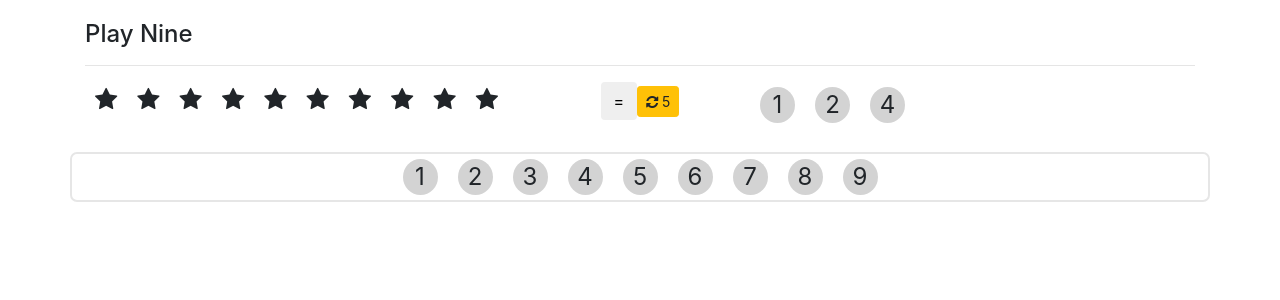
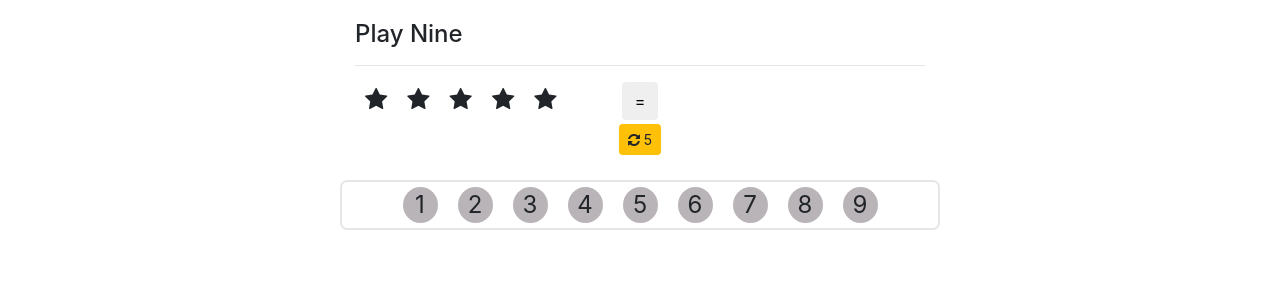
Before and after one commit to bobbyquennell/reactkatas, a React (Create React App) app: page / in a window 1280 px wide. Shown: the top 300 px of the page. Built offline with nearby package versions, Linux system fonts and the light colour scheme.

Commit message:
add interaction in the K3 UI

```diff
--- a/package.json
+++ b/package.json
@@ -6,6 +6,7 @@
     "axios": "^0.16.2",
     "bootstrap": "^4.0.0-alpha.6",
     "font-awesome": "^4.7.0",
+    "lodash": "^4.17.4",
     "react": "^15.6.1",
     "react-dom": "^15.6.1",
     "react-scripts": "1.0.8"
--- a/src/katas/K3/Anwser.js
+++ b/src/katas/K3/Anwser.js
@@ -1,12 +1,10 @@
 import React from 'react';
+import Number from './Number';
 
-
-const Anwser = ()=>{
+const Anwser = ({selectedNumbers, updateSelectedNumbers, decideClassName})=>{
     return(
         <div className="col-5">
-            <span className="number">1</span>
-            <span className="number">2</span>
-            <span className="number">4</span>
+          {selectedNumbers.map(i => <Number updateSelectedNumbers={updateSelectedNumbers} decideClassName="number" key={i} value={i}/>)}
         </div>
     );
 };
--- a/src/katas/K3/K3.css
+++ b/src/katas/K3/K3.css
@@ -14,13 +14,18 @@
     height:50px;
 }
 .number{
-    background-color: lightgrey;
+    background-color:rgb(185, 180, 183);
     text-align: center;
     display: inline-block;
     width: 35px;
     border-radius:50%;
     margin: 5px 10px;
-    cursor: pointer;
+    cursor:pointer;
+}
+
+.number.selected{
+    cursor:not-allowed;
+    background-color: rgb(230, 230, 230);
 }
 
 .star{
@@ -29,3 +34,6 @@
 .clickable{
     cursor: pointer;
 }
+.container{
+    max-width: 600px;
+}
--- a/src/katas/K3/K3.js
+++ b/src/katas/K3/K3.js
@@ -7,21 +7,50 @@
 import Anwser from './Anwser';
 import NumberPool from './NumberPool';
 class K3 extends React.Component{
+    constructor(props){
+        super(props);
+        this.state={
+            selectedNumbers:[],
+            numberOfStars : Math.floor(Math.random()*9) + 1
+        };
+    }
+    updateSelectedNumbers = (Number)=>{
+        this.setState((prevState)=>{
+            if(prevState.selectedNumbers.indexOf(Number)>=0){
+                console.log("selectedNumbers "+ prevState.selectedNumbers);
+                console.log("filter result:" + prevState.selectedNumbers.filter((i)=>Number!==i));
+                return({
+                    selectedNumbers: prevState.selectedNumbers.filter((i)=>Number!==i)
+                });
+            }else{
+                return({
+                    selectedNumbers: prevState.selectedNumbers.concat(Number)
+                });
+            }
+        });
+    }
+    decideClassName =(number)=>{
+        if(this.state.selectedNumbers.indexOf(number)>=0){
+            return 'number selected';
+        }
+        else{
+            return 'number';
+        }
+    }
     render(){
         return(
             <div className="container K3">
                 <h4>Play Nine</h4>
                 <hr/>
                 <div className="row">
-                    <Stars />
+                    <Stars numberOfStars={this.state.numberOfStars}/>
                     <div className="col-2 centered">
                         <Button />
                         <Refresh />
                     </div>
-                    <Anwser/>
+                    <Anwser selectedNumbers={this.state.selectedNumbers} updateSelectedNumbers={this.updateSelectedNumbers} decideClassName={this.decideClassName}/>
                 </div>
-                <NumberPool/>
-
+                <NumberPool updateSelectedNumbers={this.updateSelectedNumbers} decideClassName={this.decideClassName}/>
             </div>
         );
     }
--- /dev/null
+++ b/src/katas/K3/Number.js
@@ -0,0 +1,16 @@
+import React from 'react';
+class Number extends React.Component{
+    constructor(props){
+        super(props);
+    }
+    clickHandler=(event)=>{
+        this.props.updateSelectedNumbers(this.props.value);
+    }
+    render(){
+        return(
+            <span className={this.props.decideClassName} onClick={this.clickHandler}>{this.props.value}</span>
+        );
+    }
+}
+
+export default Number;
--- a/src/katas/K3/NumberPool.js
+++ b/src/katas/K3/NumberPool.js
@@ -1,18 +1,11 @@
 import React from 'react';
-
-const NumberPool = ()=>{
+import Number from './Number';
+import _ from 'lodash';
+const NumberPool = ({updateSelectedNumbers, decideClassName})=>{
     return(
         <div className="row">
             <div className="centered numbers col-12">
-                <span className="number">1</span>
-                <span className="number">2</span>
-                <span className="number">3</span>
-                <span className="number">4</span>
-                <span className="number">5</span>
-                <span className="number">6</span>
-                <span className="number">7</span>
-                <span className="number">8</span>
-                <span className="number">9</span>
+                {_.range(1,10).map(i=><Number updateSelectedNumbers={updateSelectedNumbers} decideClassName={decideClassName(i)} key={i} value={i}/>)}
             </div>
         </div>
     );
--- /dev/null
+++ b/src/katas/K3/Star.js
@@ -0,0 +1,9 @@
+import React from 'react';
+
+const Star = ()=>{
+    return(
+        <i className="fa fa-star star"/>
+    );
+};
+
+export default Star;
--- a/src/katas/K3/Stars.js
+++ b/src/katas/K3/Stars.js
@@ -1,18 +1,16 @@
 import React from 'react';
-
-const Stars = ()=>{
+import _ from 'lodash';
+import Star from './Star';
+const Stars = ({numberOfStars})=>{
+    let count = numberOfStars;
     return(
         <div className=" col-5">
-            <i className="fa fa-star star"/>
-            <i className="fa fa-star star"/>
-            <i className="fa fa-star star"/>
-            <i className="fa fa-star star"/>
-            <i className="fa fa-star star"/>
-            <i className="fa fa-star star"/>
-            <i className="fa fa-star star"/>
-            <i className="fa fa-star star"/>
-            <i className="fa fa-star star"/>
-            <i className="fa fa-star star"/>
+            {/* {_.range(numberOfStars).map((i)=>{ return(<Star key={i}/>);})} */}
+            {
+              _.range(count).map(
+                i =><Star key={i}/>
+              )
+            }
         </div>
     );
 };
```
